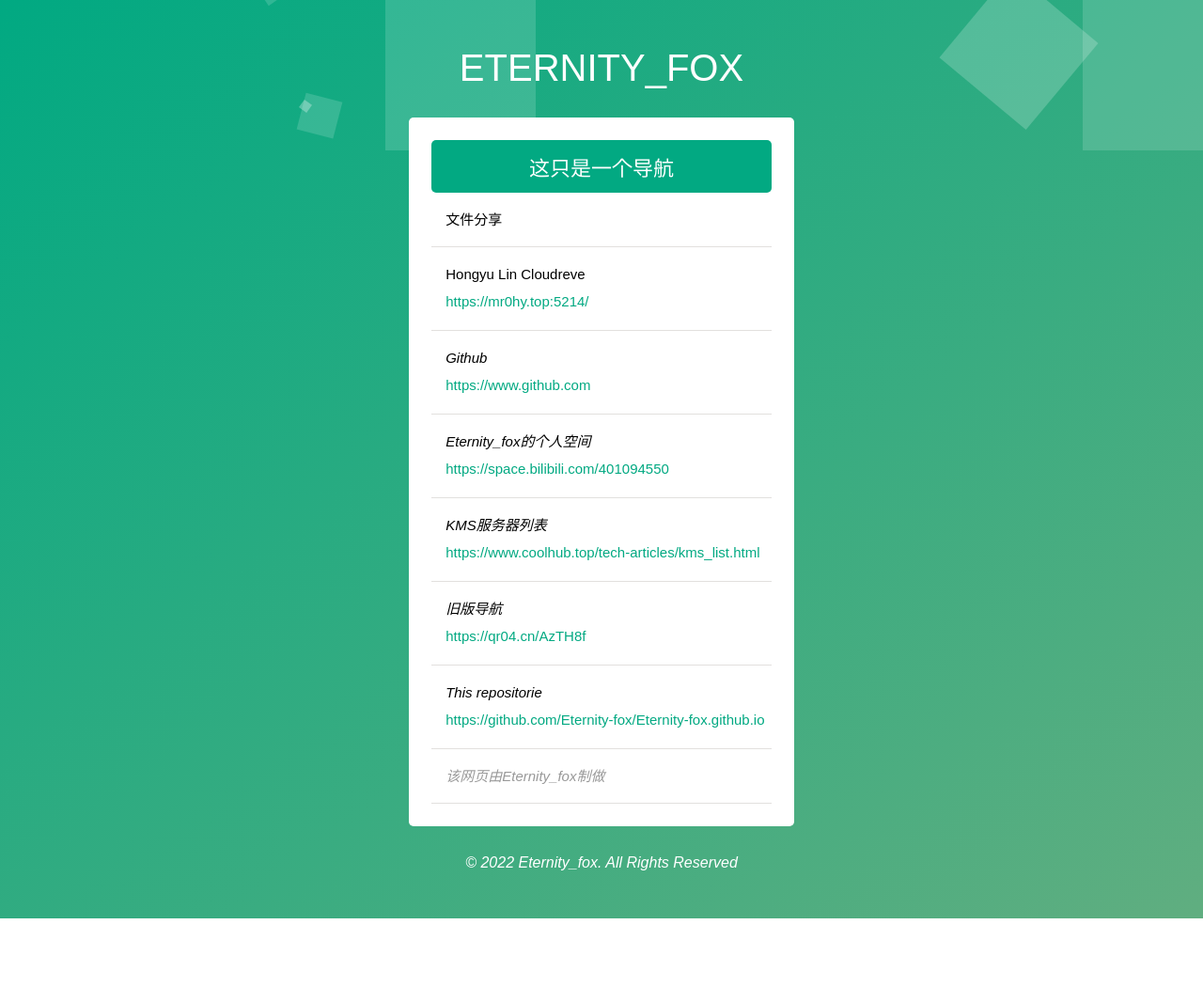
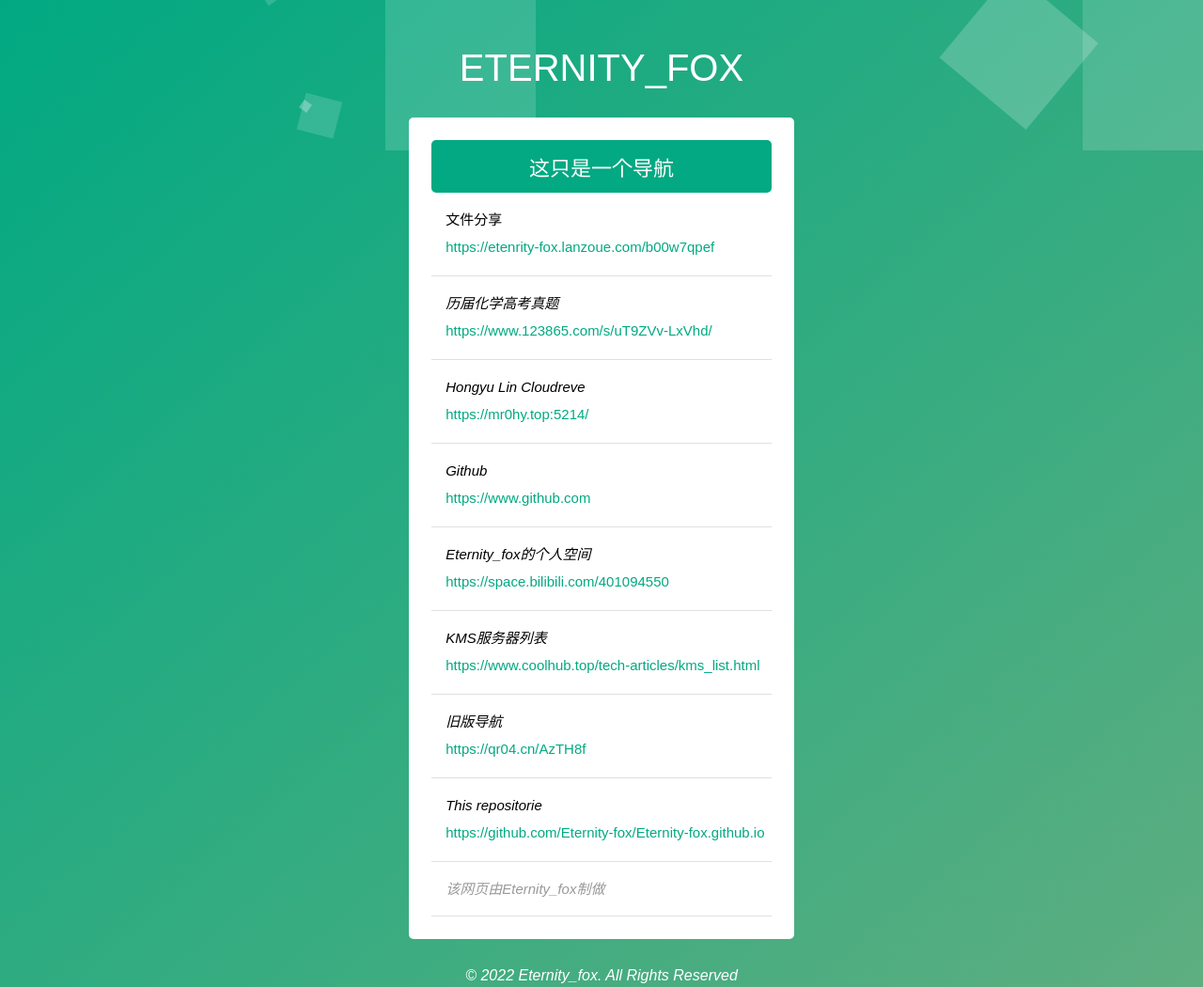
Before and after one commit to Eternity-fox/Eternity-fox.github.io, a plain HTML site: page index.html in a window 1280 px wide. Shown: the top 1050 px of the page at 94% size. Before the commit the page ends 977 px from the top, so only its background shows below. Drawn offline with Linux system fonts and the light colour scheme.

Commit message:
Update index.html

```diff
--- a/index.html
+++ b/index.html
@@ -23,12 +23,12 @@
 							<ul>
 								<li>
 									文件分享
-									<a href="https://etenrity-fox.lanzoue.com/b00w7qpef</i></a>
+									<a href="https://etenrity-fox.lanzoue.com/b00w7qpef" target="_blank"><i>https://etenrity-fox.lanzoue.com/b00w7qpef</a>
 
 								</span></span></li>
 								<li>
 									历届化学高考真题
-									<a href="https://www.123865.com/s/uT9ZVv-LxVhd/</a>
+									<a href="https://www.123865.com/s/uT9ZVv-LxVhd/" target="_blank"><i>https://www.123865.com/s/uT9ZVv-LxVhd/</a>
 
 								</span></span></li>
 								<li>
```
